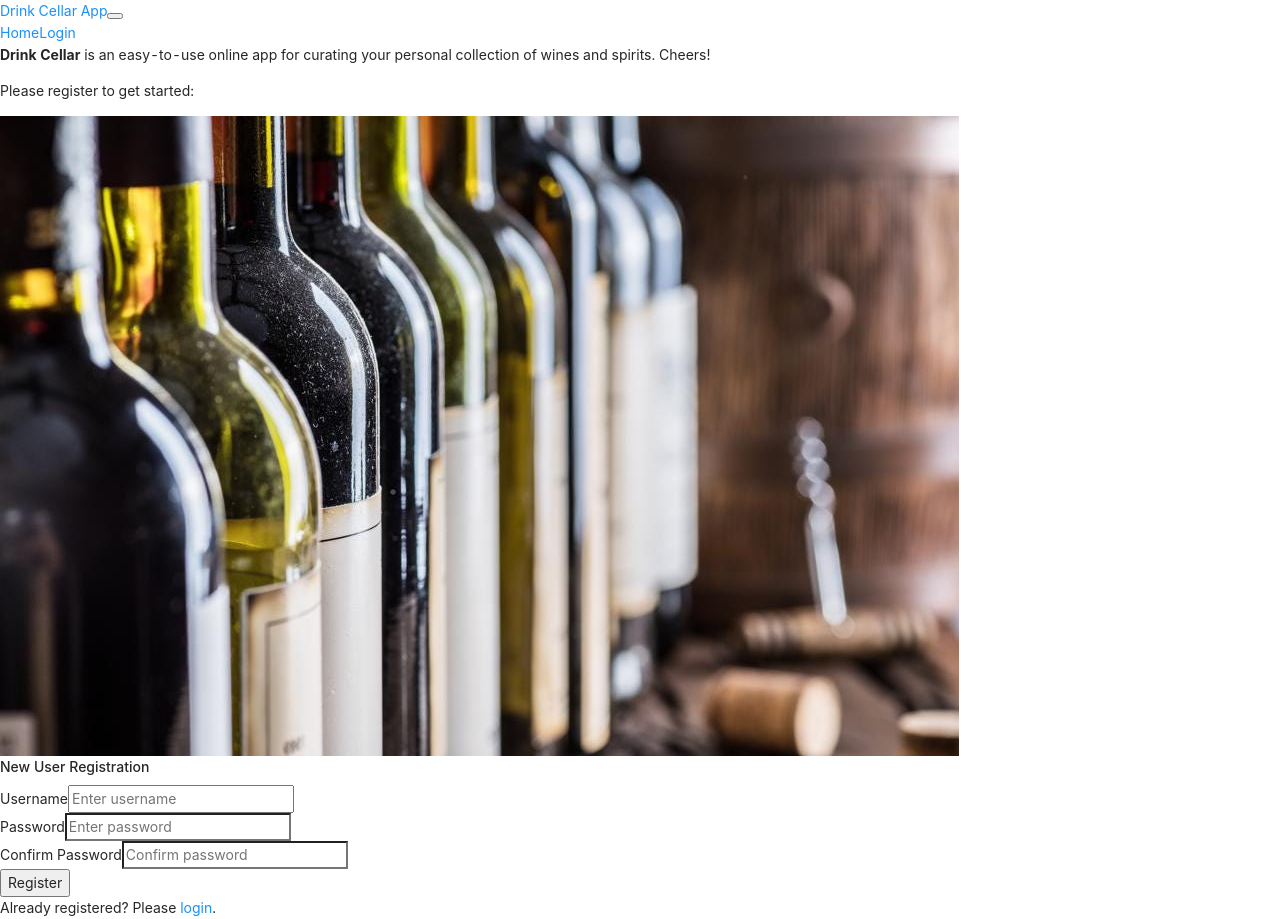
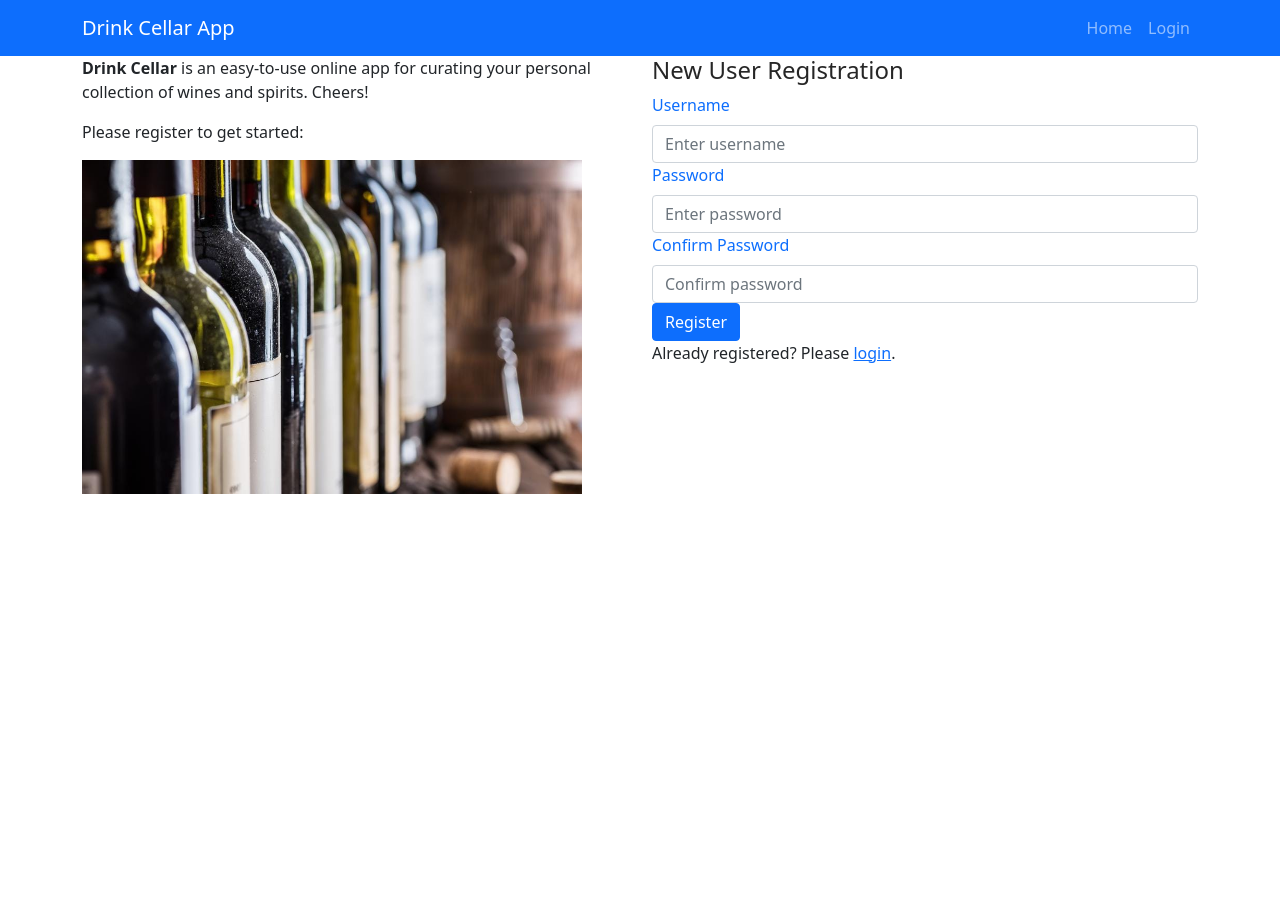
Before and after one commit to josephikim/mixology-app, a React app: page / in a window 1280 px wide. After the commit the page ends 800 px from the top, so only its background shows below. Built offline with nearby package versions, Linux system fonts and the light colour scheme.

Commit message:
add bootstrap css and use AuthRoute for registration page

```diff
--- a/package.json
+++ b/package.json
@@ -67,6 +67,7 @@
     "axios": "^0.19.2",
     "bcryptjs": "^2.4.3",
     "body-parser": "^1.19.0",
+    "bootstrap": "^5.1.3",
     "cors": "^2.8.5",
     "dotenv-webpack": "^7.0.3",
     "eslint": "^8.2.0",
--- a/src/App.tsx
+++ b/src/App.tsx
@@ -17,9 +17,7 @@ const App: React.FC = () => {
           <AuthRoute component={Login} path="/login" type="guest" />
           <AuthRoute component={Cellar} path="/cellar" type="private" />
           <AuthRoute component={Bottle} path="/bottle" type="private" />
-          <Route path="/" exact>
-            <Registration />
-          </Route>
+          <AuthRoute component={Registration} path="/" type="guest" />
         </Switch>
       </Router>
     </div>
--- a/src/index.tsx
+++ b/src/index.tsx
@@ -6,6 +6,7 @@ import store from './store';
 import App from './App';
 import 'antd/dist/antd.css';
 import './styles/index.scss';
+import 'bootstrap/dist/css/bootstrap.min.css';
 
 ReactDOM.render(
   <BrowserRouter>
--- a/src/views/Registration/Registration.tsx
+++ b/src/views/Registration/Registration.tsx
@@ -15,7 +15,7 @@ const Registration: FC = () => (
               and spirits. Cheers!
             </p>
             <p>Please register to get started:</p>
-            <img id="cellar-img" src={img}></img>
+            <img id="cellar-img" width="500" src={img}></img>
           </div>
         </Col>
 
```
Also changed, not shown: 1 other file (tests, documents, lock files or other folders).
